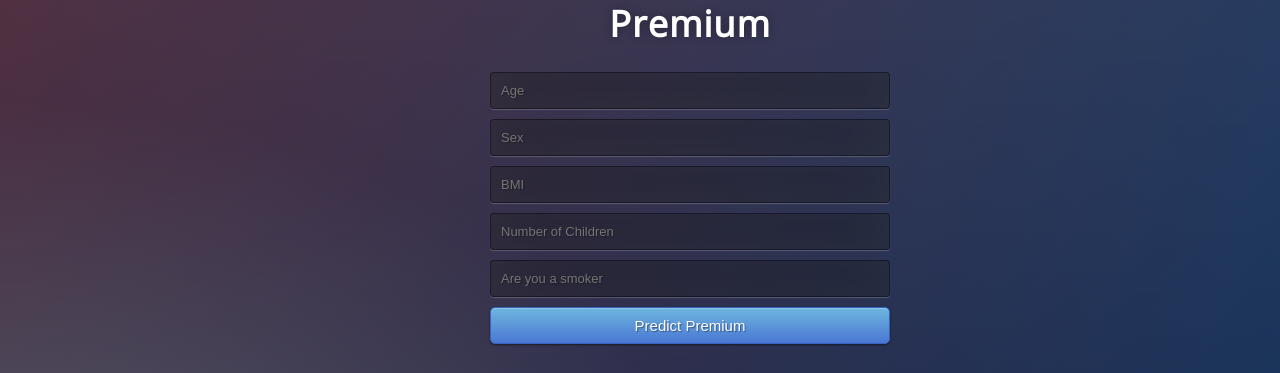
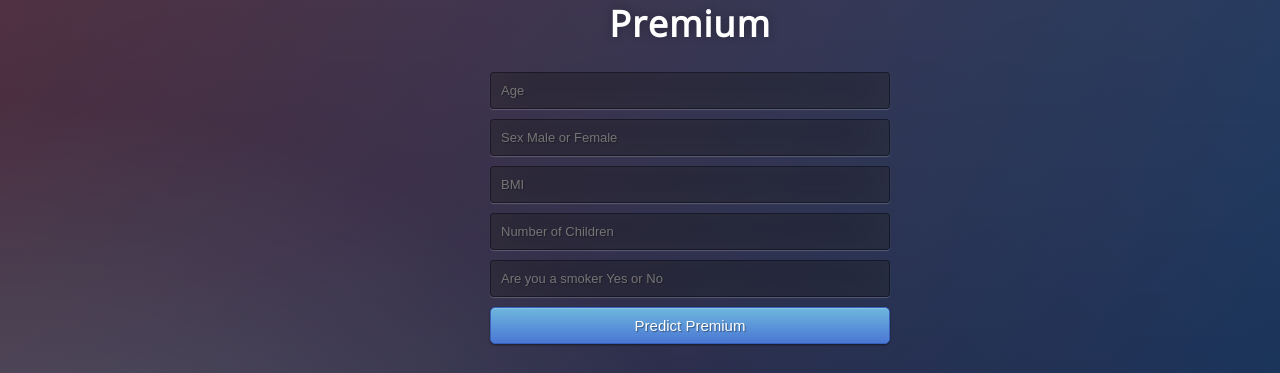
Before and after one commit to nirankarinaveenkumar/Insurance-Premium-Calculator, a Flask app: page / in a window 1280 px wide. Shown: the part 244-617 px from the top of the page. Run offline with Flask 2, Linux system fonts and the light colour scheme; parts of the project's set-up code (start-up, migrations or seed data) failed here and were passed over.

Commit message:
Update index.html

```diff
--- a/templates/index.html
+++ b/templates/index.html
@@ -19,10 +19,10 @@
      <!-- Main Input For Receiving Query to our ML -->
     <form action="{{ url_for('predict')}}"method="post">
     	<input type="text" name="Age" placeholder="Age" required="required" />
-        <input type="text" name="Sex" placeholder="Sex" required="required" />
-		<input type="text" name="BMI" placeholder="BMI" required="required" />
+        <input type="text" name="Sex" placeholder="Sex Male or Female " required="required" />
+		<input type="text" name="BMI" placeholder="BMI " required="required" />
         <input type="text" name="Number of Children" placeholder="Number of Children" required="required" />
-        <input type="text" name="Are you a smoker" placeholder="Are you a smoker" required="required" />
+        <input type="text" name="Are you a smoker" placeholder="Are you a smoker Yes or No" required="required" />
 
         <button type="submit" class="btn btn-primary btn-block btn-large">Predict Premium</button>
     </form>
```
